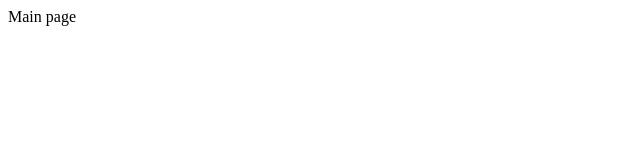
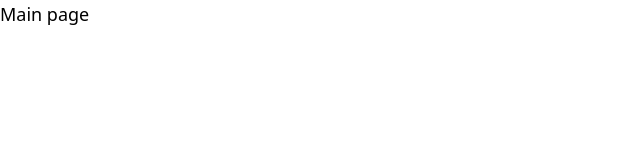
Before and after one commit to matpoli-com/matpoli, a Nuxt app: page / in a window 1280 px wide. Shown: the top 160 px of the page, without its empty margins (0-640 px from the left). Built offline with nearby package versions, Linux system fonts and the light colour scheme.

Commit message:
chore: add pinia, windicss, create other folders

```diff
--- a/nuxt.config.ts
+++ b/nuxt.config.ts
@@ -1,4 +1,6 @@
 // https://nuxt.com/docs/api/configuration/nuxt-config
 export default defineNuxtConfig({
-
+    modules: [
+        'nuxt-windicss',
+      ],
 })
--- a/package.json
+++ b/package.json
@@ -9,5 +9,9 @@
   },
   "devDependencies": {
     "nuxt": "3.0.0"
+  },
+  "dependencies": {
+    "@pinia/nuxt": "^0.4.6",
+    "nuxt-windicss": "^2.6.0"
   }
 }
--- a/pages/index.vue
+++ b/pages/index.vue
@@ -1,3 +1,5 @@
 <template>
-    Main page
+    <div class="text-lg">
+        Main page
+    </div>
 </template>
```
Also changed, not shown: composables/mouse.ts (added), stores/stores.ts (added), utils/date-time.ts (added), 1 other file (tests, documents, lock files or other folders).
